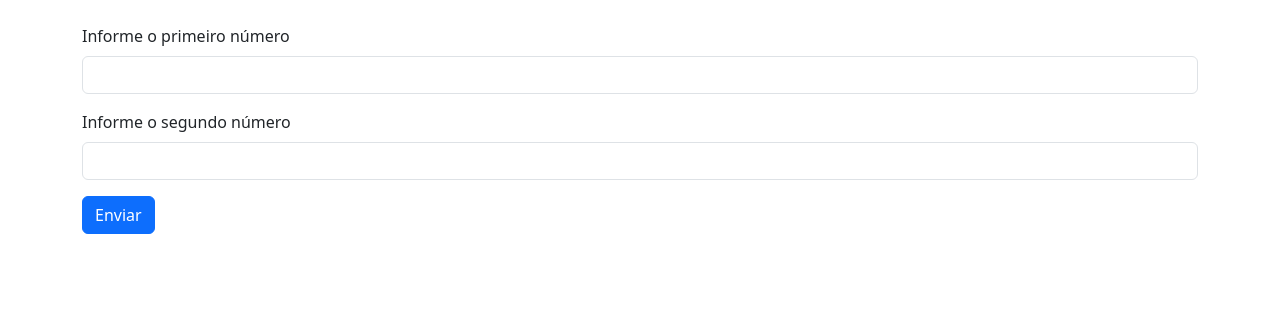
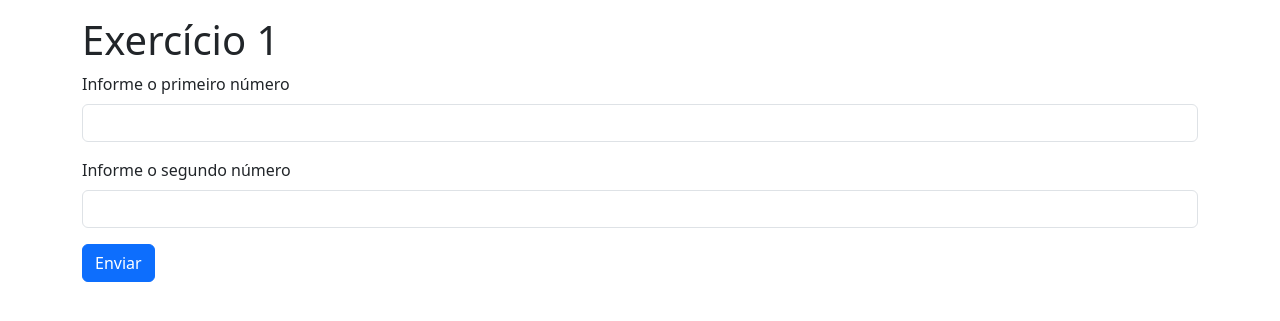
Before and after one commit to GersonS04/EletivaUm2026, a PHP site: page /Exercicio1.php in a window 1280 px wide. Shown: the top 321 px of the page. Run offline with PHP 8.4, Linux system fonts and the light colour scheme.

Commit message:
Adicionei o H1 faltante no Exericio 1 Atividade 2

```diff
--- a/Lista2/Exercicio1.php
+++ b/Lista2/Exercicio1.php
@@ -10,7 +10,7 @@
 
 <body>
     <div class="container py-3">
-        <h1></h1>
+        <h1>Exercício 1</h1>
         <form method="post">
             <div class="mb-3">
                 <label for="valor1" class="form-label">Informe o primeiro número</label>
```
